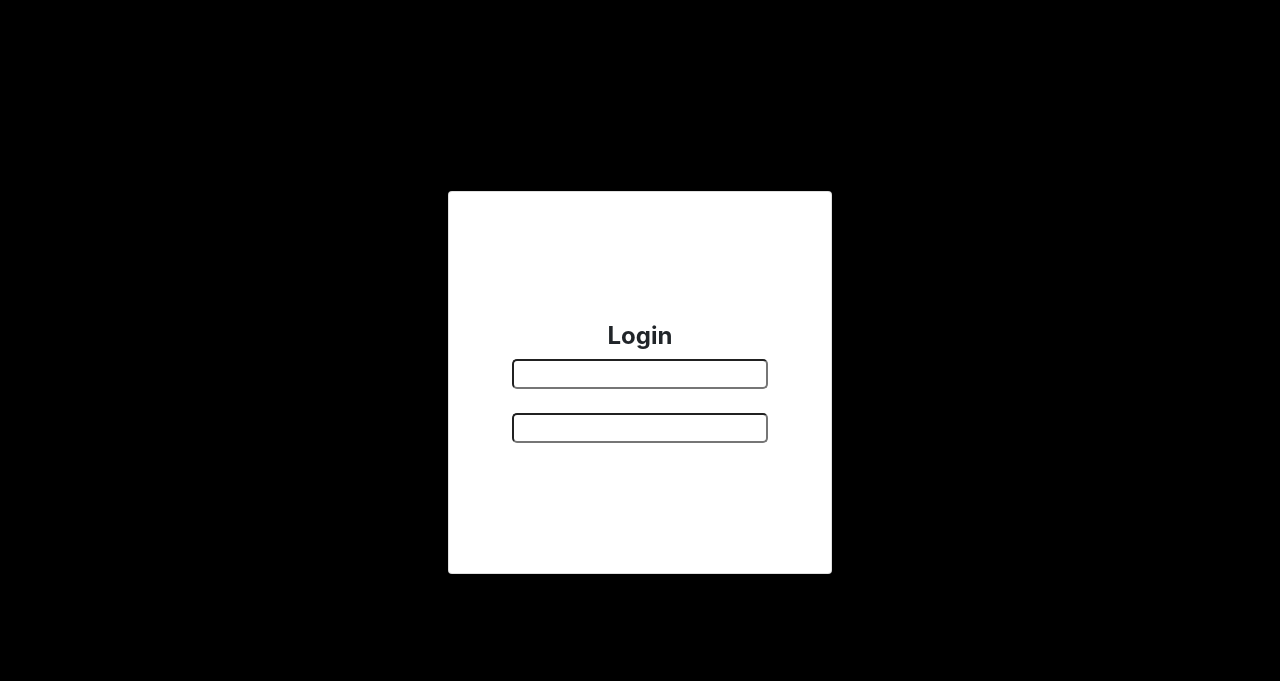
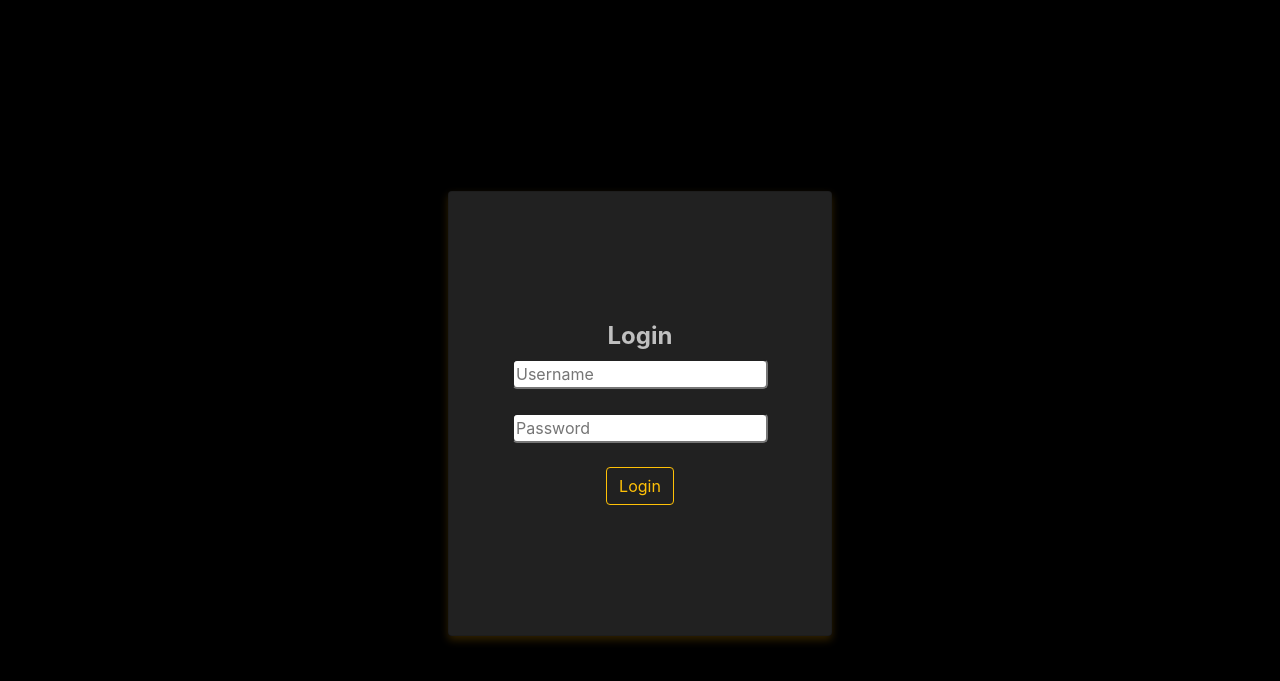
Before and after one commit to JLevins189/WebDev, a plain HTML site: page TeamProject/login.html in a window 1280 px wide. Shown: the part 85-766 px from the top of the page. Drawn offline with nearby package versions, Linux system fonts and the light colour scheme.

Commit message:
update login card

```diff
--- a/TeamProject/login.html
+++ b/TeamProject/login.html
@@ -24,7 +24,7 @@
     }
 
     .card {
-      box-shadow: 0 4px 8px 0 rgba(0,0,0,0.2);
+      box-shadow: 0 4px 8px 0 rgba(240, 166, 7, 0.2);
       transition: 0.3s;
       width: 30%;
       margin: 0 auto;
@@ -32,11 +32,11 @@
         margin-bottom: 10px;
       position: relative;
       top: 12.5rem;
-
+      background-color: rgba(39, 38, 38, 0.87);
     }
 
     .card:hover {
-      box-shadow: 0 12px 16px 0 rgba(252, 251, 251, 0.2);
+      box-shadow: 0 12px 16px 0 rgba(230, 190, 12, 0.2);
     }
 
     .container {
@@ -89,9 +89,10 @@
 </nav>
 <div class="card">
   <div class="container">
-    <h4><b>Login</b></h4>
-    <input type="email" style="border-radius: 5px;"><br><br>
-    <input type="password" style="border-radius: 5px;">
+    <h4 style="color:silver"><b>Login</b></h4>
+    <input type="email" style="border-radius: 5px;" placeholder="Username"><br><br>
+    <input type="password" style="border-radius: 5px;" placeholder="Password"><br><br>
+    <button class="btn btn-outline-warning" type="submit">Login</button
   </div>
 </div>
 
```
